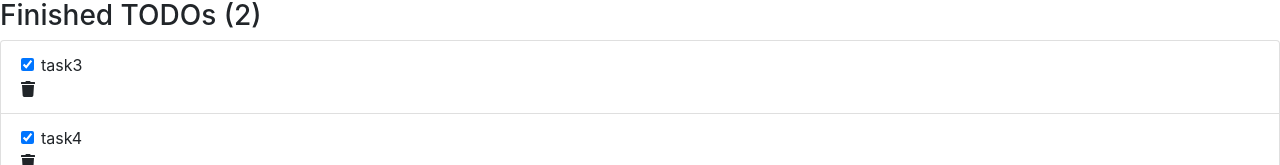
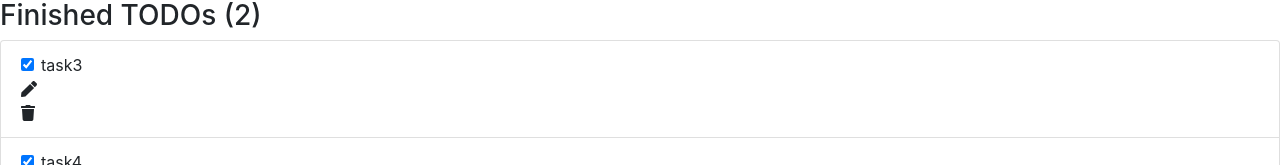
Before and after one commit to toshi-ue/vue-todoapp, a Vue app: page / in a window 1280 px wide. Shown: the part 787-952 px from the top of the page. Built offline with nearby package versions, Linux system fonts and the light colour scheme.

Commit message:
アイコンを追加

```diff
--- a/src/App.vue
+++ b/src/App.vue
@@ -31,6 +31,13 @@
             />
             {{ task.description }}
           </label>
+        </div>
+        <div>
+          <!-- TODO: taskを編集する機能を作成する1 -->
+          <font-awesome-icon
+            v-on:click="editTask($event, task.id)"
+            :icon="['fas', 'pen']"
+          />
         </div>
         <div>
           <font-awesome-icon
@@ -89,6 +96,8 @@ export default {
         this.$delete(this.tasks, taskIndex);
       }
     },
+    // TODO: taskを編集する機能を作成する2
+    // editTask: function (event, id) {},
   },
 };
 </script>
```
